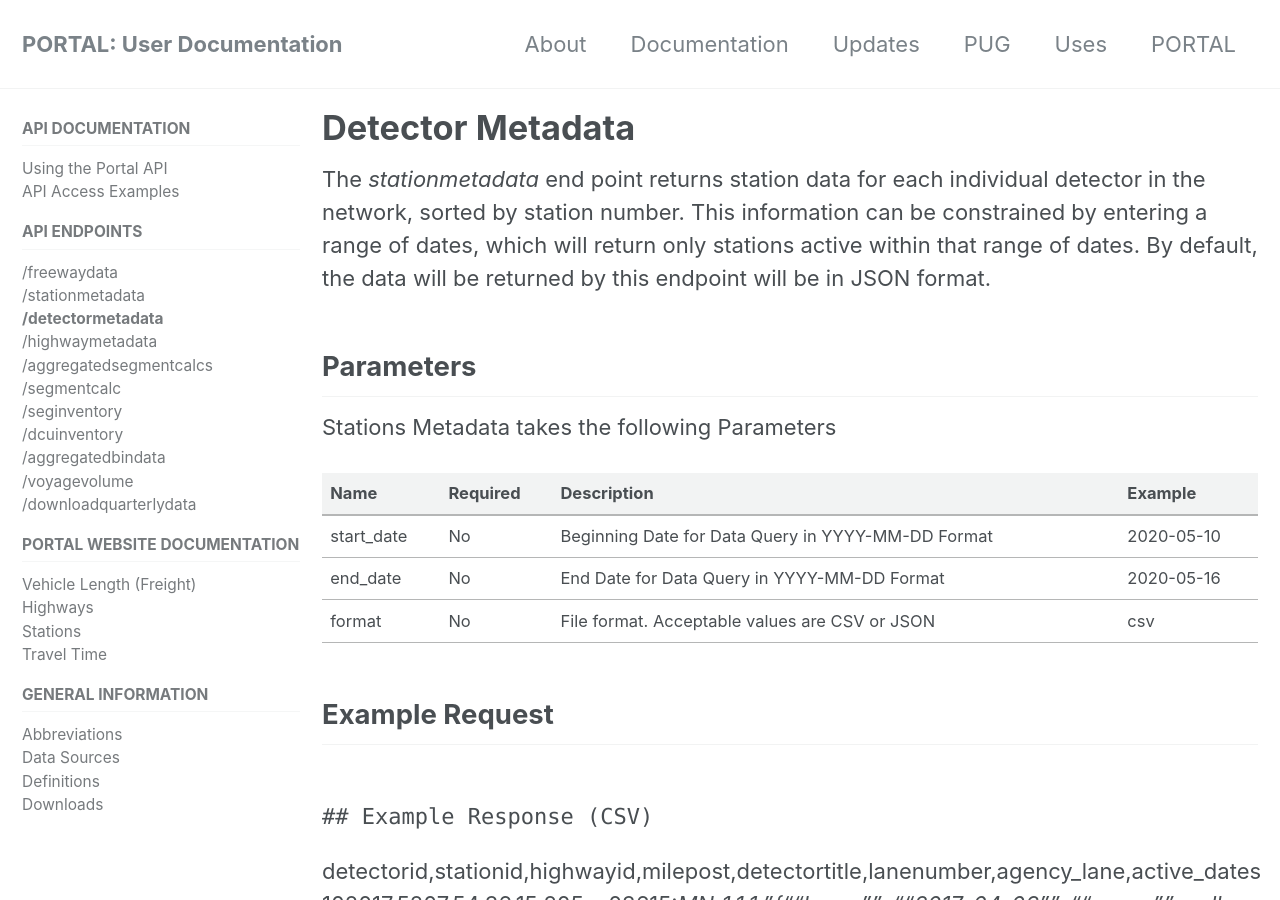
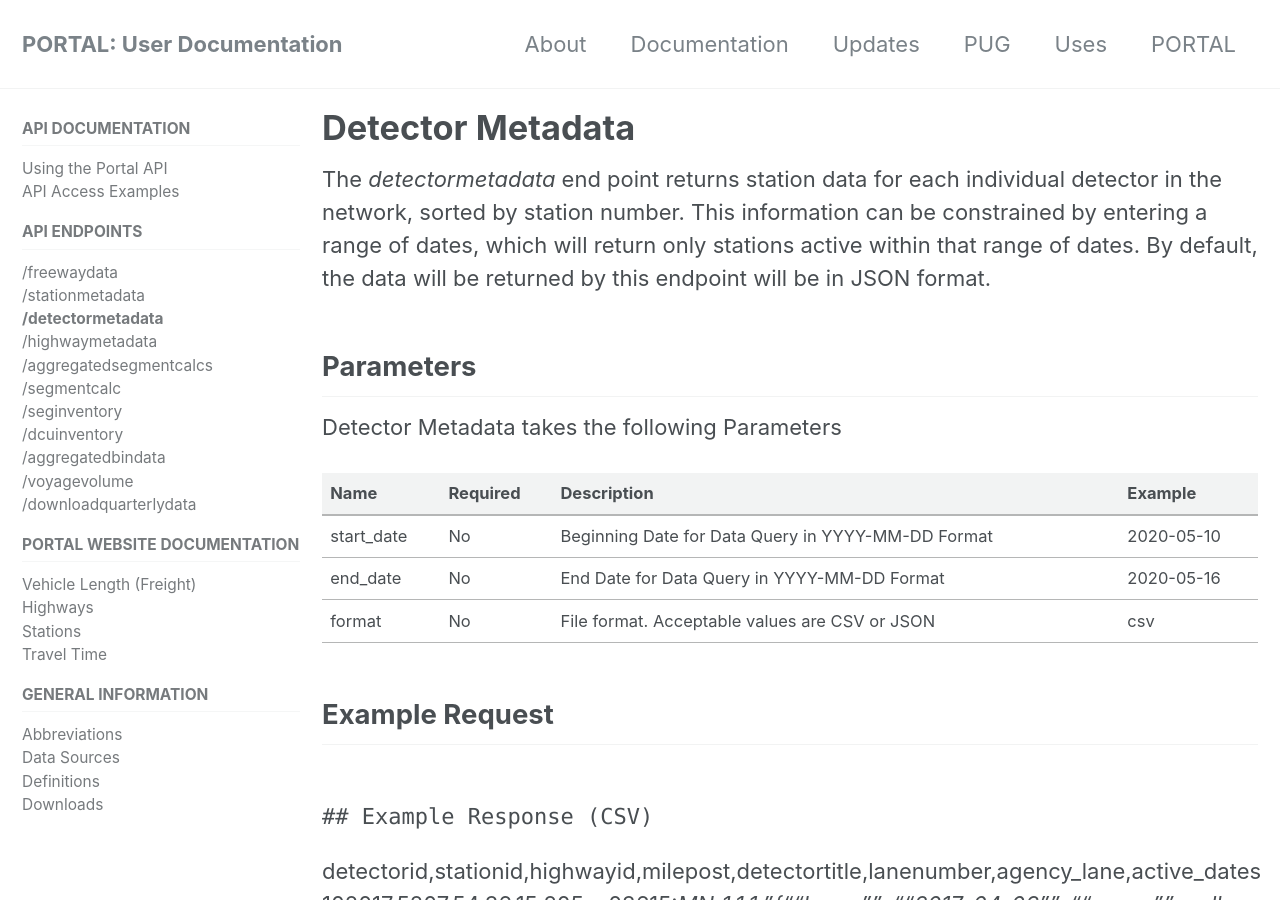
Before and after one commit to adus/portal-documentation, a Jekyll site: the page built from _documents/detectormetadata.md, in a window 1280 px wide and 900 px high. Built offline with Jekyll 4.4.1, drawn with Linux system fonts in a browser that asks for light colours; nearby versions of some CDN libraries.

Commit message:
Update detectormetadata.md

```diff
--- a/_documents/detectormetadata.md
+++ b/_documents/detectormetadata.md
@@ -1,12 +1,12 @@
 ---
 title: "Detector Metadata"
 ---
-The _stationmetadata_ end point returns station data for each individual detector in the network, sorted by station number. This information can be constrained
+The _detectormetadata_ end point returns station data for each individual detector in the network, sorted by station number. This information can be constrained
 by entering a range of dates, which will return only stations active within that range of dates. By default, the data will be returned by this endpoint will be in
 JSON format.
 
 ## Parameters
-Stations Metadata takes the following Parameters
+Detector Metadata takes the following Parameters
 
 | Name         | Required  | Description                                        | Example      |
 | ------------ | --------- | -------------------------------------------------- | ------------ |
```
